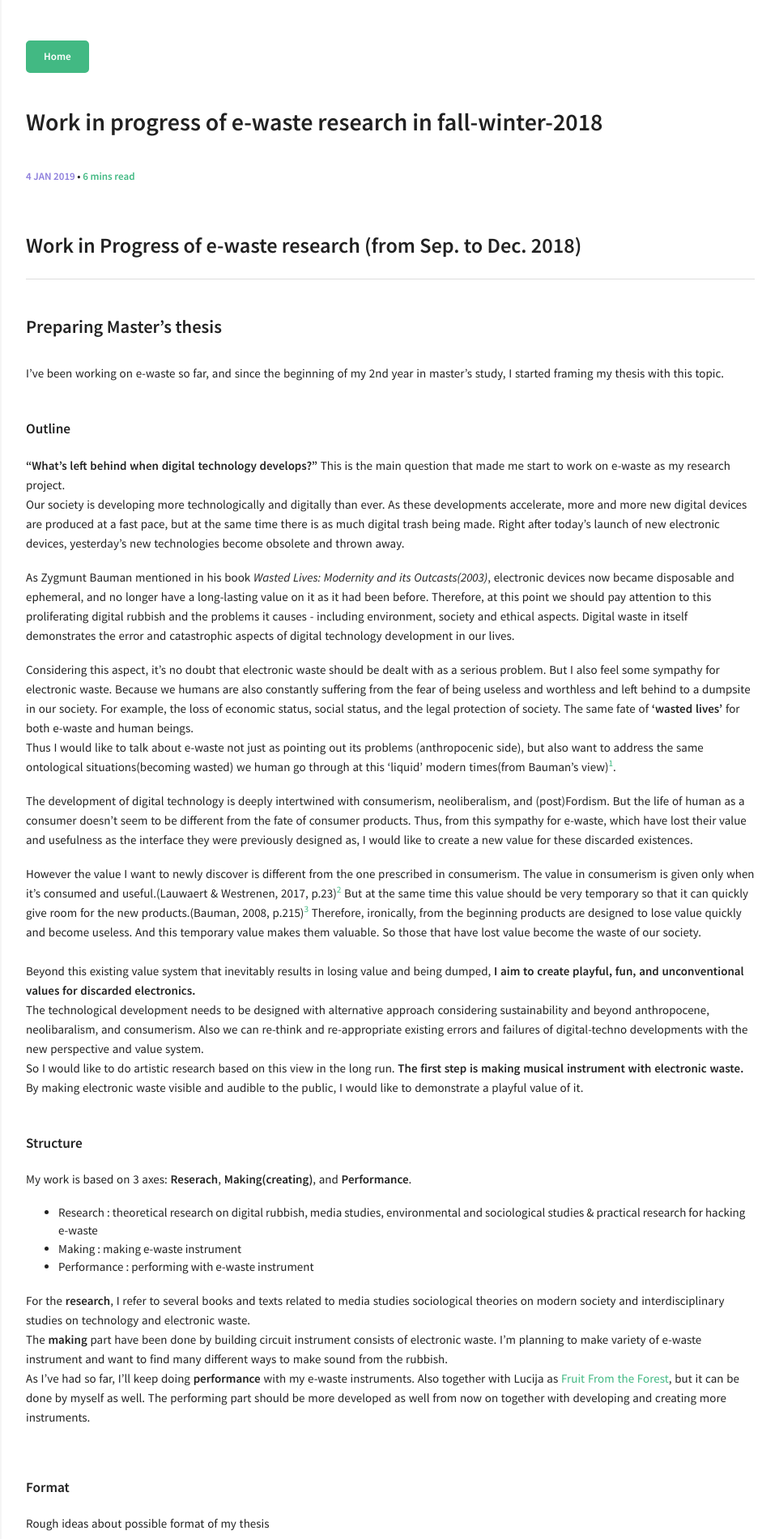
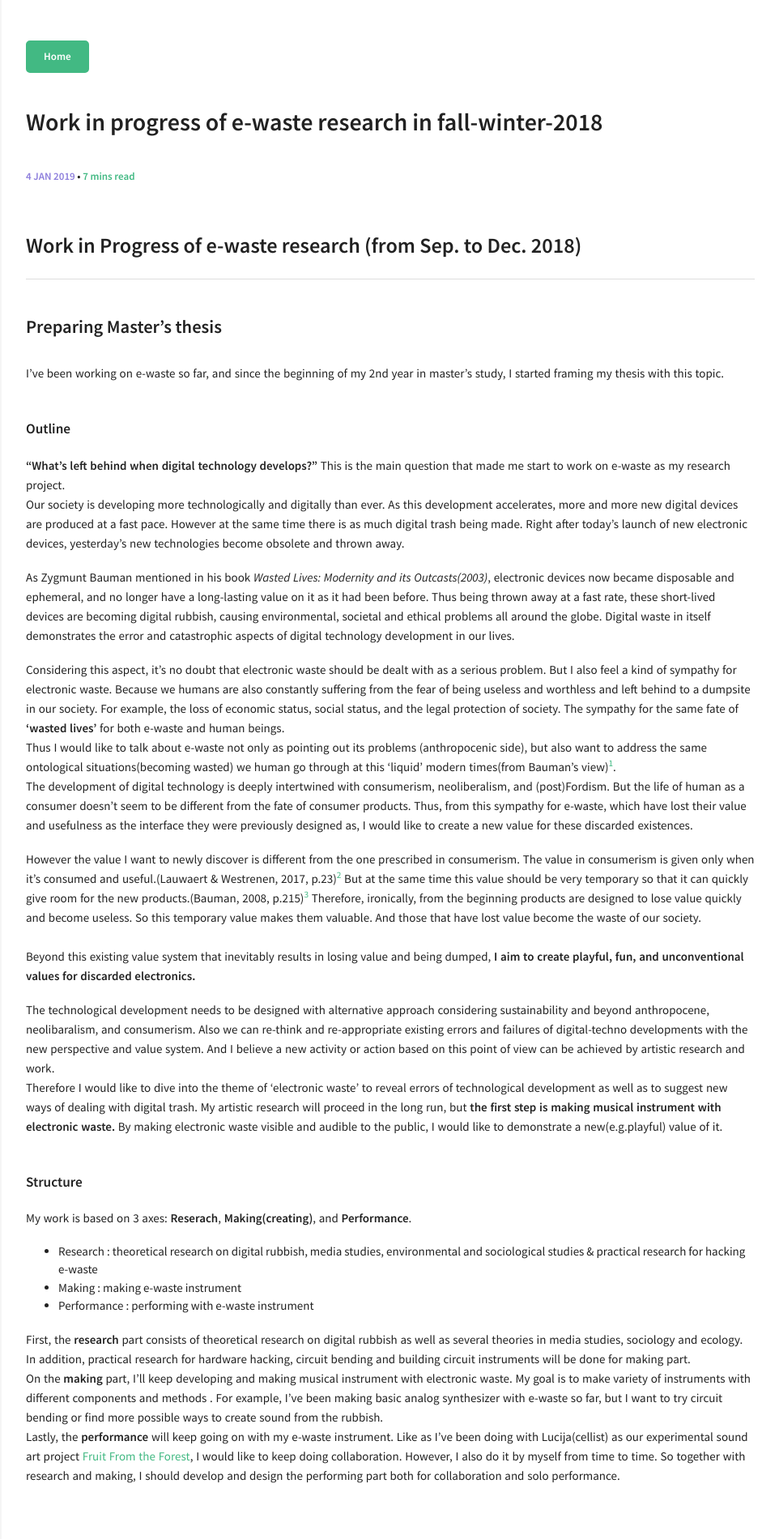
Before and after one commit to lucid2713/blog, a Jekyll site: the page built from _posts/2019-01-04-work-grogress-ewaste-research2.md, in a window 1280 px wide. Shown: the top 1900 px of the page at 81% size, without its empty margins (318-1280 px from the left). Built offline with Jekyll 4.4.1, drawn with Linux system fonts in a browser that asks for light colours; some of the changed text lies outside the part shown.

Commit message:
Update 2019-01-04-work-grogress-ewaste-research2.md

```diff
--- a/_posts/2019-01-04-work-grogress-ewaste-research2.md
+++ b/_posts/2019-01-04-work-grogress-ewaste-research2.md
@@ -17,27 +18,26 @@ I've been working on e-waste so far, and since the beginning of my 2nd year in m
 ##### Outline
 **"What's left behind when digital technology develops?"** This is the main question that made me start to work on e-waste as my research project.
 <br>
-Our society is developing more technologically and digitally than ever. As these developments accelerate, more and more new digital devices are produced at a fast pace, but at the same time there is as much digital trash being made. Right after today's launch of new electronic devices, yesterday's new technologies become obsolete and thrown away.
+Our society is developing more technologically and digitally than ever. As this development accelerates, more and more new digital devices are produced at a fast pace. However at the same time there is as much digital trash being made. Right after today's launch of new electronic devices, yesterday's new technologies become obsolete and thrown away.
 
-As Zygmunt Bauman mentioned in his book *Wasted Lives: Modernity and its Outcasts(2003)*, electronic devices now became disposable and ephemeral, and no longer have a long-lasting value on it as it had been before.
-Therefore, at this point we should pay attention to this proliferating digital rubbish and the problems it causes - including environment, society and ethical aspects. Digital waste in itself demonstrates the error and catastrophic aspects of digital technology development in our lives.
+As Zygmunt Bauman mentioned in his book *Wasted Lives: Modernity and its Outcasts(2003)*, electronic devices now became disposable and ephemeral, and no longer have a long-lasting value on it as it had been before. Thus being thrown away at a fast rate, these short-lived devices are becoming digital rubbish, causing environmental, societal and ethical problems all around the globe. Digital waste in itself demonstrates the error and catastrophic aspects of digital technology development in our lives.
 
-Considering this aspect, it's no doubt that electronic waste should be dealt with as a serious problem. But I also feel some sympathy for electronic waste. Because we humans are also constantly suffering from the fear of being useless and worthless and left behind to a dumpsite in our society. For example, the loss of economic status, social status, and the legal protection of society. The same fate of **'wasted lives'** for both e-waste and human beings.
+Considering this aspect, it's no doubt that electronic waste should be dealt with as a serious problem. But I also feel a kind of sympathy for electronic waste. Because we humans are also constantly suffering from the fear of being useless and worthless and left behind to a dumpsite in our society. For example, the loss of economic status, social status, and the legal protection of society. The sympathy for the same fate of **'wasted lives'** for both e-waste and human beings.
 <br>
-Thus I would like to talk about e-waste not just as pointing out its problems (anthropocenic side), but also want to address the same ontological situations(becoming wasted) we human go through at this 'liquid' modern times(from Bauman's view)[^1].
-
+Thus I would like to talk about e-waste not only as pointing out its problems (anthropocenic side), but also want to address the same ontological situations(becoming wasted) we human go through at this 'liquid' modern times(from Bauman's view)[^1].
+<br>
 The development of digital technology is deeply intertwined with consumerism, neoliberalism, and (post)Fordism. But the life of human as a consumer doesn't seem to be different from the fate of consumer products. Thus, from this sympathy for e-waste, which have lost their value and usefulness as the interface they were previously designed as, I would like to create a new value for these discarded existences.
 
-However the value I want to newly discover is different from the one prescribed in consumerism. The value in consumerism is given only when it's consumed and useful.(Lauwaert & Westrenen, 2017, p.23)[^2] But at the same time this value should be very temporary so that it can quickly give room for the new products.(Bauman, 2008, p.215)[^3] Therefore, ironically, from the beginning products are designed to lose value quickly and become useless. And this temporary value makes them valuable. So those that have lost value become the waste of our society.
+However the value I want to newly discover is different from the one prescribed in consumerism. The value in consumerism is given only when it's consumed and useful.(Lauwaert & Westrenen, 2017, p.23)[^2] But at the same time this value should be very temporary so that it can quickly give room for the new products.(Bauman, 2008, p.215)[^3] Therefore, ironically, from the beginning products are designed to lose value quickly and become useless. So this temporary value makes them valuable. And those that have lost value become the waste of our society.
 <br>
 Beyond this existing value system that inevitably results in losing value and being dumped, **I aim to create playful, fun, and unconventional values for discarded electronics.**
+
+The technological development needs to be designed with alternative approach considering sustainability and beyond anthropocene, neolibaralism, and consumerism. Also we can re-think and re-appropriate existing errors and failures of digital-techno developments with the new perspective and value system. And I believe a new activity or action based on this point of view can be achieved by artistic research and work.
 <br>
-The technological development needs to be designed with alternative approach considering sustainability and beyond anthropocene, neolibaralism, and consumerism. Also we can re-think and re-appropriate existing errors and failures of digital-techno developments with the new perspective and value system.
-<br>
-So I would like to do artistic research based on this view in the long run. **The first step is making musical instrument with electronic waste.** By making electronic waste visible and audible to the public, I would like to demonstrate a playful value of it.
+Therefore I would like to dive into the theme of ‘electronic waste’ to reveal errors of technological development as well as to suggest new ways of dealing with digital trash. My artistic research will proceed in the long run, but **the first step is making musical instrument with electronic waste.** By making electronic waste visible and audible to the public, I would like to demonstrate a new(e.g.playful) value of it.
 <br><br>
 
-[^1]: Bauman, Z. (2000). *Liquid Modernity*. Polity
+[^1]: Bauman, Z. (2000). *Liquid Modernity*. Polity.
 [^2]: Lauwaert, M. & Westrenen, F. (2017). *Facing Value*. Valiz.
 [^3]: Bauman, Z. (2008). *Wasted Lives*(쓰레기가 되는 삶들 - trans in Korean). 정일준 옮김. Saemulgyul Publishing House.
 
@@ -48,28 +48,30 @@ My work is based on 3 axes: **Reserach**, **Making(creating)**, and **Performanc
 * Making : making e-waste instrument
 * Performance : performing with e-waste instrument
 
-For the **research**, I refer to several books and texts related to media studies sociological theories on modern society and interdisciplinary studies on technology and electronic waste.
+First, the **research** part consists of theoretical research on digital rubbish as well as several theories in media studies, sociology and ecology. In addition, practical research for hardware hacking, circuit bending and building circuit instruments will be done for making part.
 <br>
-The **making** part have been done by building circuit instrument consists of electronic waste. I'm planning to make variety of e-waste instrument and want to find many different ways to make sound from the rubbish.
+On the **making** part, I’ll keep developing and making musical instrument with electronic waste. My goal is to make variety of instruments with different components and methods . For example, I’ve been making basic analog synthesizer with e-waste so far, but I want to try circuit bending or find more possible ways to create sound from the rubbish.
 <br>
-As I've had so far, I'll keep doing **performance** with my e-waste instruments. Also together with Lucija as [Fruit From the Forest](https://fruitfromtheforest.com/), but it can be done by myself as well. The performing part should be more developed as well from now on together with developing and creating more instruments.
+Lastly, the **performance** will keep going on with my e-waste instrument. Like as I’ve been doing with Lucija(cellist) as our experimental sound art project [Fruit From the Forest](https://fruitfromtheforest.com/), I would like to keep doing collaboration. However, I also do it by myself from time to time. So together with research and making, I should develop and design the performing part both for collaboration and solo performance.
 
 <br>
 ##### Format
-Rough ideas about possible format of my thesis
+Rough ideas about possible format of my thesis. (It will come out more clearly while progressing my research)
 
-* e-waste instrument making guide book (e.g. Zine)
-* website(web zine)
-* report
-* manual and tool kit
+* Paper and web Zine about e-waste research - including guideline for making e-waste instrument. (e.g.[Zine 'My first analog synthesizer' that I made](http://handmade-electronic-art.com/))
+* A bundle of reports that describes e-wastes and their transformation to musical instruments. (cf. Dennis de Bel & Roel Roscam Abbing, [‘R&D: A low end rich media publication’]( http://www.dennisdebel.nl/test/?p=1693))
+* A took kit that contains e-waste hacking manual and e-waste components.
 
 <br>
 ##### References
-* Bauman, Zygmunt. (2003). Wasted Lives: Modernity and its outcasts. Polity.
-* Cascone, Kim. (2000). The Aesthetics of Failure: 'Post Digital' Tendencies in Contemporary Music. *Computer Music Journal, Vol. 24*(4), 12-18.
-* Gabrys, Jennifer. (2011). Digital Rubbish: A natural history of electronics. University of Michigan Press.
-* Gibson, J. James. A Theory of Affordances
-* Parikka, Jussi. (2015). A Geology of Media. University of Minnesota Press.
+* Bauman, Z. (2003). Wasted Lives: Modernity and its outcasts. Polity.
+* Cascone, K. (2002). The Aesthetics of Failure: ‘Post Digital’ Tendencies in Contemporary Music. Computer Music Journal, 24(no.4, pp.12-18). MIT Press.
+* Collins, N. (2006). Handmade Electronic Music: The Art of Hardware Hacking. Taylor & Francis.
+* Collins, N. [Hardware Hacking](https://www.nicolascollins.com/texts/ originalhackingmanual.pdf).
+* Gabrys, J. (2011). Digital Rubbish: A natural history of electronics. University of Michigan Press.
+* Gibson, J. J. (1979). The Ecological Approach to Visual Perception. Boston: Houghton Mifflin Harcourt(HMH).
+* Lauwaert, M. & Westrenen, F. (2017). Facing Value. Valiz.
+* Parikka, J. (2015). A Geology of Media. University of Minnesota Press.
 
 <br>
 
```
Also changed, not shown: other parts of _posts/2019-01-04-work-grogress-ewaste-research2.md (+1 -0 lines).
